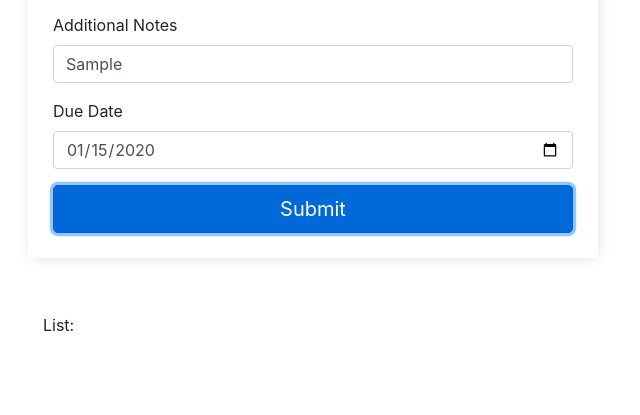
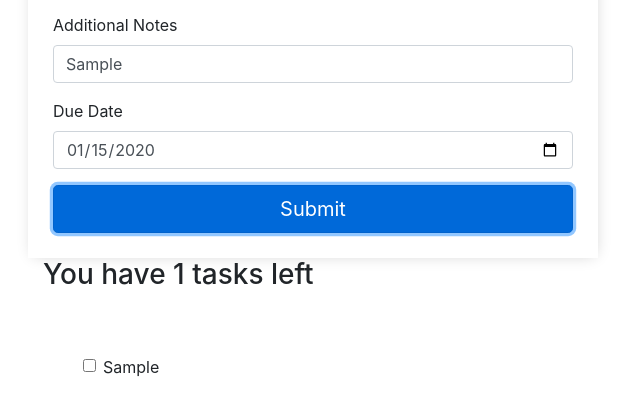
Before and after one commit to dustatron/epicodus-to-do-list, a plain HTML site: page index.html in a window 1280 px wide. Both pictures are taken after typing "Sample", "Sample", "2020-01-15" into the empty fields and a click on the button "Submit". Shown: the part 209-624 px from the top of the page, without its empty margins (327-967 px from the left). Drawn offline with Linux system fonts and the light colour scheme.

Commit message:
add functionality that will ad items to the actionList and show them on the page. It will add funcitonality to listen checkboxes and update the actionList object with the change in checked state.

```diff
--- a/index.html
+++ b/index.html
@@ -44,6 +44,12 @@
     <!-- output box  -->
     <div class="row">
       <div class="col-md-6 offset-md-3">
+        <h3>You have <span id="items-left">0</span> tasks left</h3>
+
+      </div>
+    </div>
+    <div class="row">
+      <div class="col-md-6 offset-md-3">
         <div class="output">List:</div>
       </div>
     </div>
--- a/js/scripts.js
+++ b/js/scripts.js
@@ -1,39 +1,74 @@
 function ActionList()	{
 	this.tasks = [];
 	this.taskId = 0;
-}
+};
 
 ActionList.prototype.addToActionList = function(task) {
 
 	task.id = this.taskId += 1;
 	this.tasks.push(task);
 
-}
+};
 
 function SingleTask(taskName, notes, date, id, done) {
 	this.taskName = taskName;
 	this.notes = notes;
 	this.date = date;
 	this.id = id;
-	this.done = false;
-}
+	this.done = "";
+};
 
 var actionList = new ActionList();
 
-var task1 = new SingleTask('dishes', 'they must be clear', 'NOW!');
+function buildActionList ()	{
+	var taskName = $("#task").val();
+	var notes = $("#notes").val();
+	var date = $("#date").val();
+	actionList.addToActionList(new SingleTask(taskName, notes, date));
+	console.log(actionList.tasks);
+};
 
 
-actionList.addToActionList(task1);
+function printToDom ()  {
+	var printString = [];
+	actionList.tasks.forEach(function(list) {
+		printString.push("<ul> <div class='form-check'> <input id="+list.id+" class='form-check-input' type='checkbox' value='done' id='defaultCheck1' "+list.done+">" +
+			list.taskName +"</div></ul>")
+	});
+	$(".output").html(printString.join(""));
+}
 
-console.log(task1);
-console.log(actionList.tasks)
 
 $(document).ready(function() {
 	console.log('JavaScipt is working');
 
+
 	//on click function
 	$('form').submit(function(event) {
+
+
+		buildActionList();
+		printToDom();
+
+		var countChecked = function() {
+			var n = actionList.tasks.length - $( "input:checked" ).length;
+			$('#items-left').html(n)
+			console.log(n);
+
+		};
+
+		countChecked();
+
+		$('input[type=checkbox]').on('click', function(){
+			countChecked();
+			if(actionList.tasks[this.id -1].done === "checked") {
+				actionList.tasks[this.id -1].done = "";
+			} else {
+				actionList.tasks[this.id -1].done = "checked";
+			}
+			console.log(actionList.tasks[this.id -1].done);
+		});
+
 		event.preventDefault();
-		console.log('click');
 	});
 });
```
